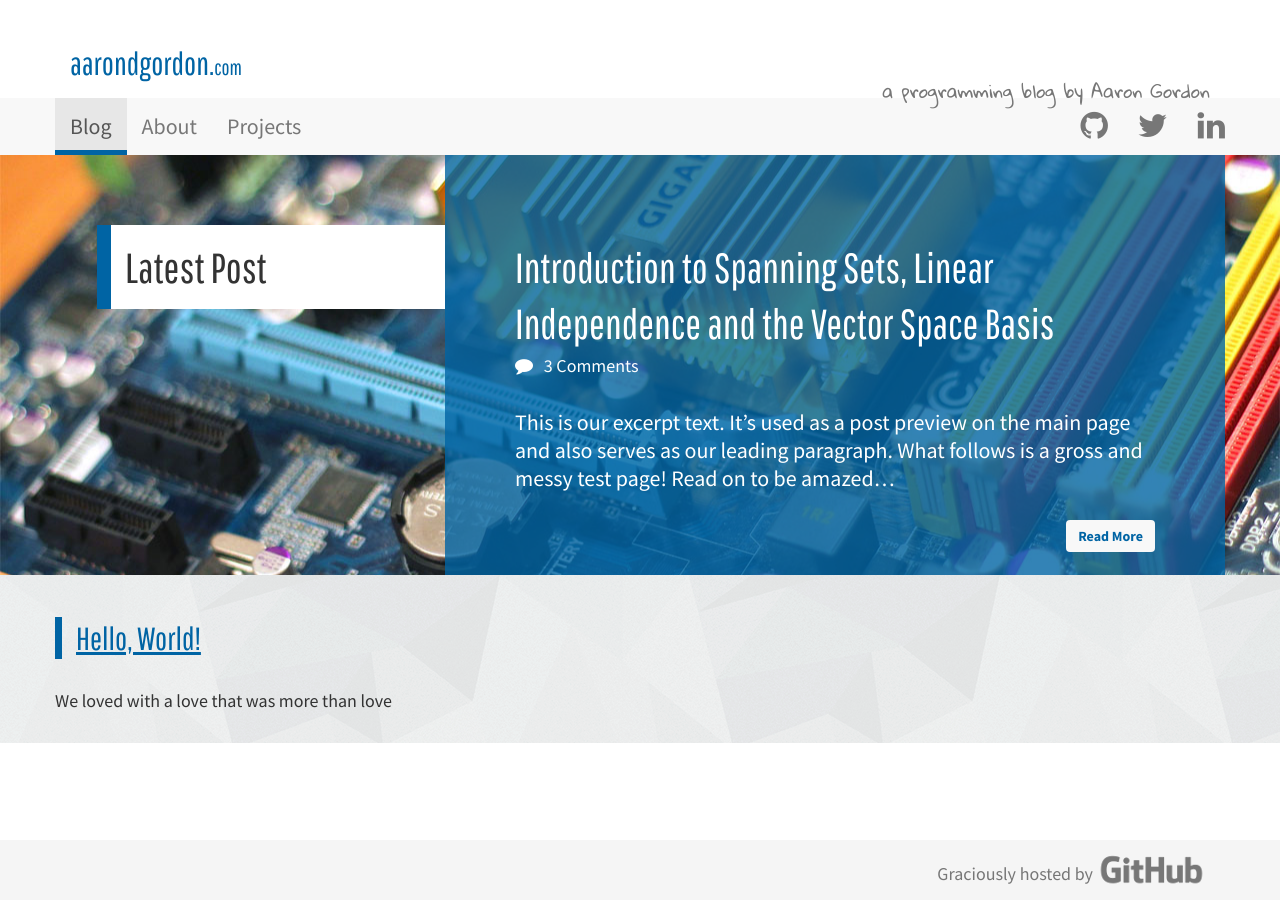
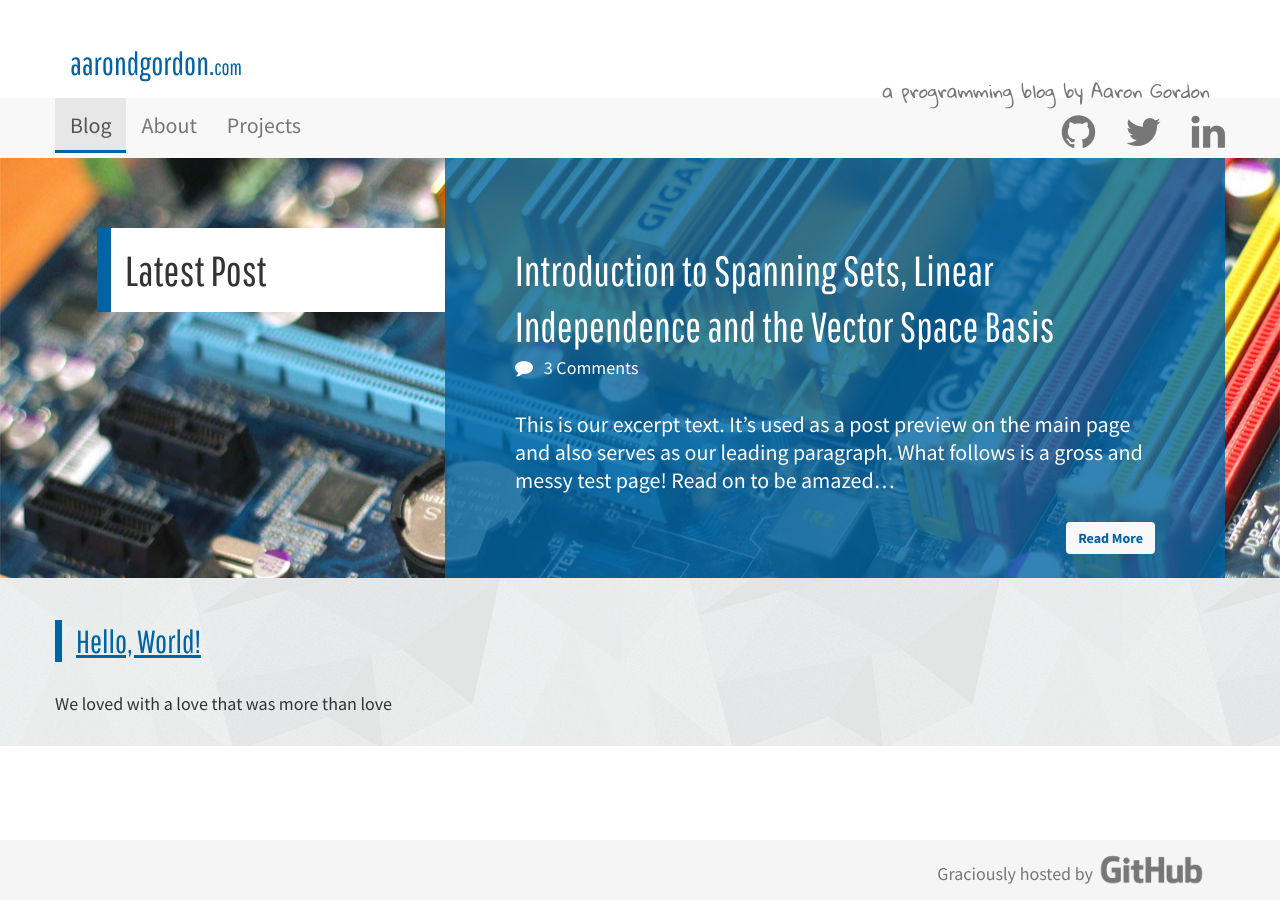
Before and after one commit to aarondgordon/aarondgordon.github.io, a Jekyll site: the page built from index.html, in a window 1280 px wide. Built offline with Jekyll 4.4.1, drawn with Linux system fonts in a browser that asks for light colours; nearby versions of some CDN libraries.

Commit message:
Tweaked navbar padding to be consistent

```diff
--- a/assets/css/layout.css
+++ b/assets/css/layout.css
@@ -54,25 +54,25 @@
 }
 
 .navbar {
-  min-height: 3.111em; /* 4 x baseline | 56px/18px */
+  min-height: 2.55em; /* 4 x baseline | 56px/22px */
+  font-size: 1.22em; /* 22px/18px */
   margin: 0;
   border-width: 0;
 }
 
 .navbar-menu>li>a {
-  font-size: 1.222em; /* 22px/18px */
-  line-height: 1.273; /* 2 x baseline | 28px/22px */
-  padding-top: 0.636em; /* 1 x baseline | 14px/22px */
-  padding-bottom: 0.636em; /* 1 x baseline | 14px/22px */
+  line-height: 1.27; /* 2 x baseline | 28px/22px */
+  padding-top: 0.64em; /* 1 x baseline | 14px/22px */
+  padding-bottom: 0.64em; /* 1 x baseline | 14px/22px */
   text-decoration: none;
 }
 
 .navbar-menu>li>a:hover, .navbar-menu>li>a:active, .navbar-menu>.active>a {
   border-style: solid;
   border-color: #0064a4;
-  border-width: 0 0 0.25em 0; /* 4px/22px */
-  padding-top: 0.636em; /* 1 x baseline | 14px/22px */
-  padding-bottom: 0.455em; /* 10px/22px */
+  border-width: 0 0 0.18em 0; /* 4px/22px */
+  padding-top: 0.64em; /* 1 x baseline | 14px/22px */
+  padding-bottom: 0.46em; /* 10px/22px */
   text-decoration: none;
 }
 
```
